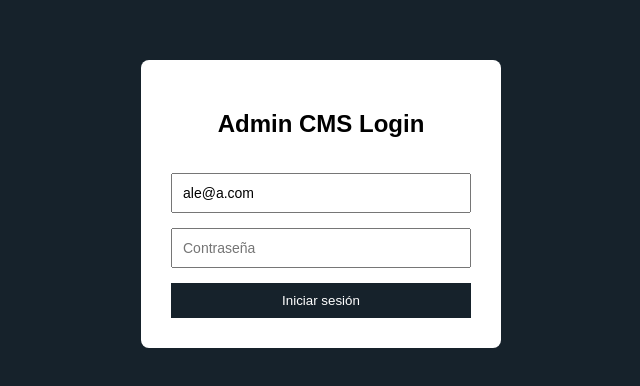
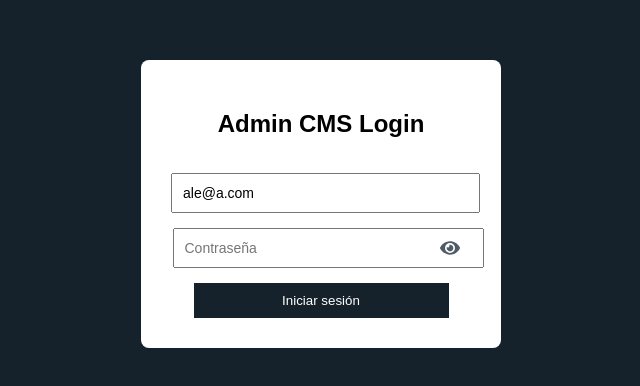
Before and after one commit to Alkandro/ecomerce-cms, a React (Create React App) app: page /login in a window 1280 px wide. Shown: the part 196-582 px from the top of the page, without its empty margins (319-959 px from the left). Built offline with nearby package versions, Linux system fonts and the light colour scheme.

Commit message:
login para ver la seña

```diff
--- a/src/components/ProductList.css
+++ b/src/components/ProductList.css
@@ -85,12 +85,14 @@
   background-color: #e0f7fa;
   color: #00796b;
   border: 1px solid #00796b;
+  height: 15px;
 }
 
 .unavailable {
   background-color: #ffebee;
   color: #c62828;
   border: 1px solid #c62828;
+  height: 15px;
 }
 
 .available:hover {
--- a/src/pages/Login.css
+++ b/src/pages/Login.css
@@ -14,6 +14,8 @@
   display: flex;
   flex-direction: column;
   gap: 15px;
+  /* Añade esto para centrar horizontalmente los elementos dentro del formulario */
+  align-items: center;
 }
 
 .login-form h2 {
@@ -21,8 +23,12 @@
 }
 
 .login-form input {
+  width: 95%; /* Puedes mantener este width si lo deseas, pero considera que el botón es del 85% */
   padding: 10px;
   font-size: 14px;
+  position: relative;
+  margin: 0 auto;
+
 }
 
 .login-form button {
@@ -31,4 +37,37 @@
   color: white;
   border: none;
   cursor: pointer;
+  width: 85%;
+  /* Con align-items: center en el formulario, estas líneas no son estrictamente necesarias,
+     pero no hacen daño si quieres que el botón se comporte como un bloque centrado. */
+  display: block;
+  margin: 0 auto;
 }
+
+/* Estilo para el contenedor del input y el ojo */
+.password-input-container {
+  position: relative;
+  margin: 0 auto;
+  width: 99%; /* Asegúrate de que este ancho sea consistente con el input de email, por ejemplo */
+}
+
+/* Estilo para el input de contraseña */
+.password-input-container input {
+  width: calc(100% - 40px); /* Ajusta el ancho para que el padding no lo desborde */
+  padding: 10px 40px 10px 10px; /* Arriba, derecha (para icono), abajo, izquierda */
+  font-size: 14px;
+
+}
+
+/* Estilo para el icono del ojo */
+.password-input-container .password-toggle-icon {
+  position: absolute;
+  right: 10px;
+  top: 50%;
+  transform: translateY(-50%);
+  cursor: pointer;
+  color: #4F5B66;
+  display: flex;
+  align-items: center;
+  justify-content: center;
+}
--- a/src/pages/Login.js
+++ b/src/pages/Login.js
@@ -2,10 +2,14 @@ import React, { useState } from "react";
 import { useNavigate } from "react-router-dom";
 import { getAuth, signInWithEmailAndPassword } from "firebase/auth";
 import "./Login.css";
+// Importa los iconos de react-icons. Aquí usamos 'FaEye' y 'FaEyeSlash' de Font Awesome.
+import { FaEye, FaEyeSlash } from "react-icons/fa";
 
 function Login() {
   const [email, setEmail] = useState("ale@a.com");
   const [password, setPassword] = useState("");
+  // Nuevo estado para controlar la visibilidad de la contraseña
+  const [showPassword, setShowPassword] = useState(false);
   const navigate = useNavigate();
   const auth = getAuth();
 
@@ -18,7 +22,6 @@ function Login() {
 
     try {
       const userCredential = await signInWithEmailAndPassword(auth, email, password);
-      // 👇 Guardar el usuario en localStorage
       localStorage.setItem("user", JSON.stringify(userCredential.user));
       navigate("/products");
     } catch (error) {
@@ -36,12 +39,22 @@ function Login() {
           onChange={(e) => setEmail(e.target.value)}
           placeholder="Correo"
         />
-        <input
-          type="password"
-          value={password}
-          onChange={(e) => setPassword(e.target.value)}
-          placeholder="Contraseña"
-        />
+        {/* Contenedor para el input de contraseña y el icono */}
+        <div className="password-input-container">
+  <input
+    type={showPassword ? "text" : "password"}
+    value={password}
+    onChange={(e) => setPassword(e.target.value)}
+    placeholder="Contraseña"
+    className="password-input" // Puedes añadir una clase aquí si necesitas más estilos
+  />
+  <span
+    onClick={() => setShowPassword(v => !v)}
+    className="password-toggle-icon"
+  >
+    {showPassword ? <FaEyeSlash size={20} /> : <FaEye size={20} />}
+  </span>
+</div>
         <button type="submit">Iniciar sesión</button>
       </form>
     </div>
```
